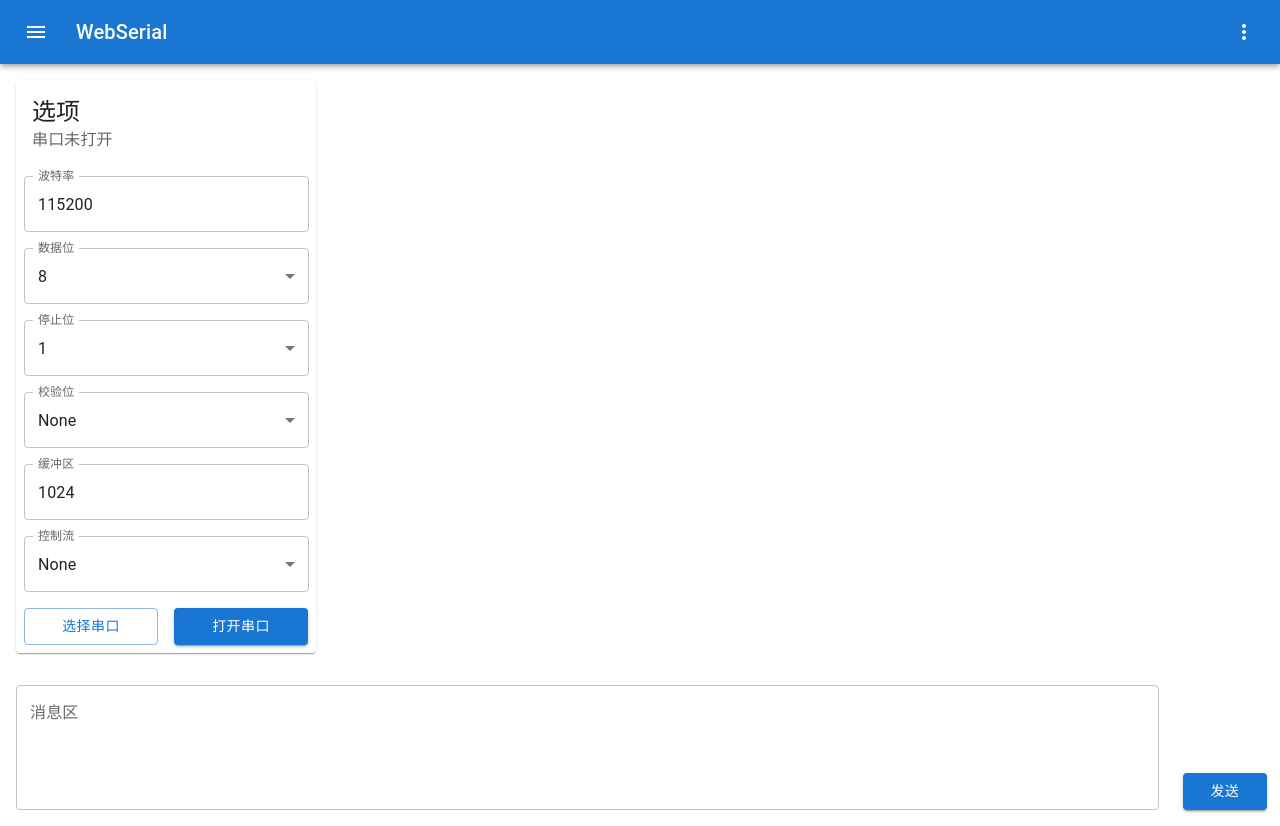
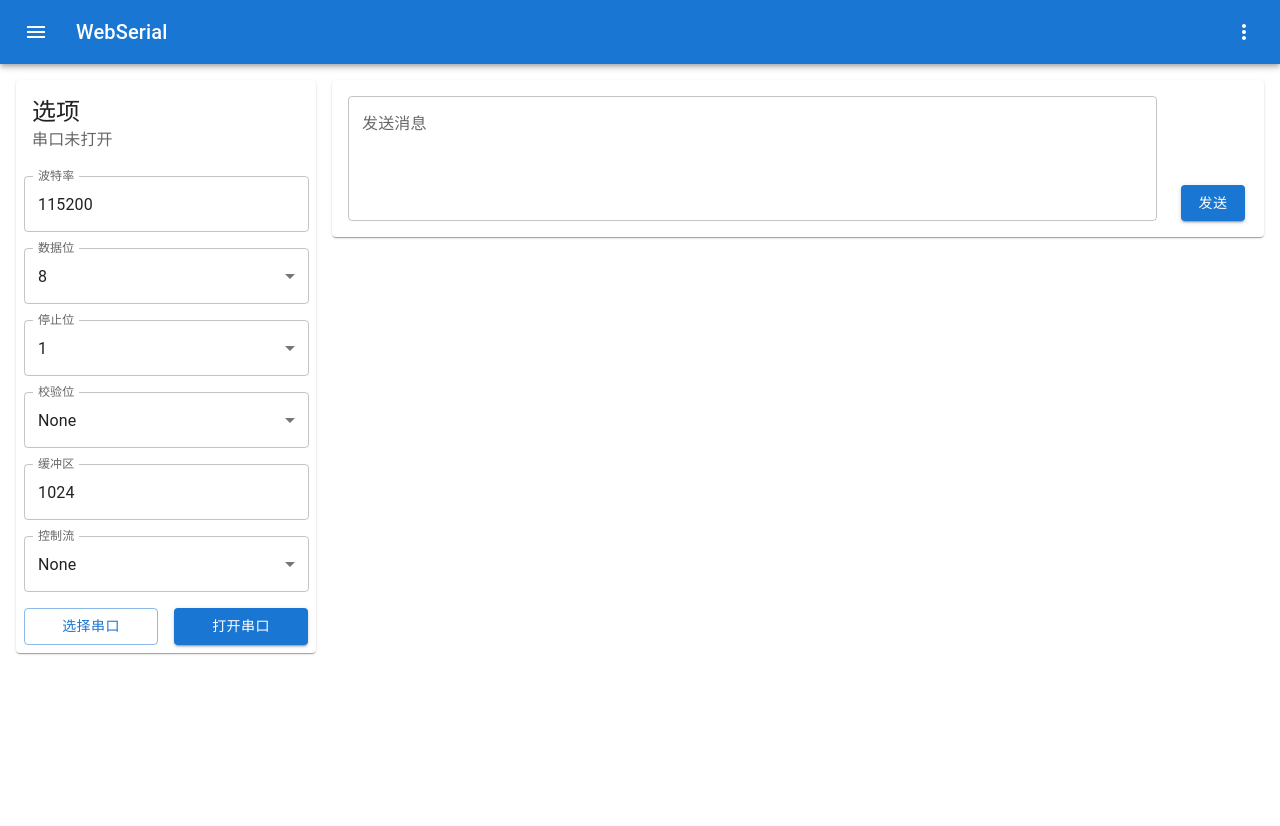
Before and after one commit to Marcos0221/WebSerial, a React (Create React App) app: page / in a window 1280 px wide. After the commit the page ends 800 px from the top, so only its background shows below. Built offline with nearby package versions, Linux system fonts and the light colour scheme.

Commit message:
调整消息发送组件

```diff
--- a/src/App.tsx
+++ b/src/App.tsx
@@ -1,5 +1,5 @@
 import "./App.css";
-import { AppBar, Box, IconButton, Menu, MenuItem, Toolbar, Typography } from "@mui/material";
+import { AppBar, Box, IconButton, Menu, MenuItem, Toolbar, Typography, Unstable_Grid2 as Grid } from "@mui/material";
 import MenuIcon from "@mui/icons-material/Menu";
 import MoreIcon from "@mui/icons-material/MoreVert";
 import GitHubIcon from "@mui/icons-material/GitHub";
@@ -56,12 +56,15 @@ function App() {
         </Toolbar>
       </AppBar>
 
-      <Box sx={{ width: "300px", p: 2 }}>
-        <SerialLeft></SerialLeft>
-      </Box>
-
       <Box sx={{ p: 2 }}>
-        <SendView />
+        <Grid container spacing={2}>
+          <Grid lg={3} md={3} width={"100%"}>
+            <SerialLeft></SerialLeft>
+          </Grid>
+          <Grid lg={9} md={9} width={"100%"}>
+            <SendView />
+          </Grid>
+        </Grid>
       </Box>
     </Box>
   );
--- a/src/serial/SendView.tsx
+++ b/src/serial/SendView.tsx
@@ -1,19 +1,19 @@
-import { Box, Button, Unstable_Grid2 as Grid, TextField } from "@mui/material";
+import { Button, Card, Unstable_Grid2 as Grid, TextField } from "@mui/material";
 
 function SendView() {
   return (
-    <Box>
-      <Grid container spacing={2}>
-        <Grid sm={10} xs={9.2} lg={11} md={10.6}>
-          <TextField id="outlined-multiline-static" label="消息区" multiline rows={4} variant="outlined" fullWidth />
+    <Card sx={{ p: 2 }}>
+      <Grid container spacing={2} sx={{ width: "100%" }}>
+        <Grid sm={10} xs={9.2} lg={11} md={10.4}>
+          <TextField id="outlined-multiline-static" label="发送消息" multiline rows={4} variant="outlined" fullWidth />
         </Grid>
         <Grid sm={1.4} xs={1.4} lg={0.8} md={1} sx={{ position: "relative" }}>
-          <Button variant="contained" fullWidth sx={{m: 1, bottom: 0, position: 'absolute' }}>
+          <Button variant="contained" fullWidth sx={{ m: 1, bottom: 0, position: "absolute" }}>
             发送
           </Button>
         </Grid>
       </Grid>
-    </Box>
+    </Card>
   );
 }
 
```
